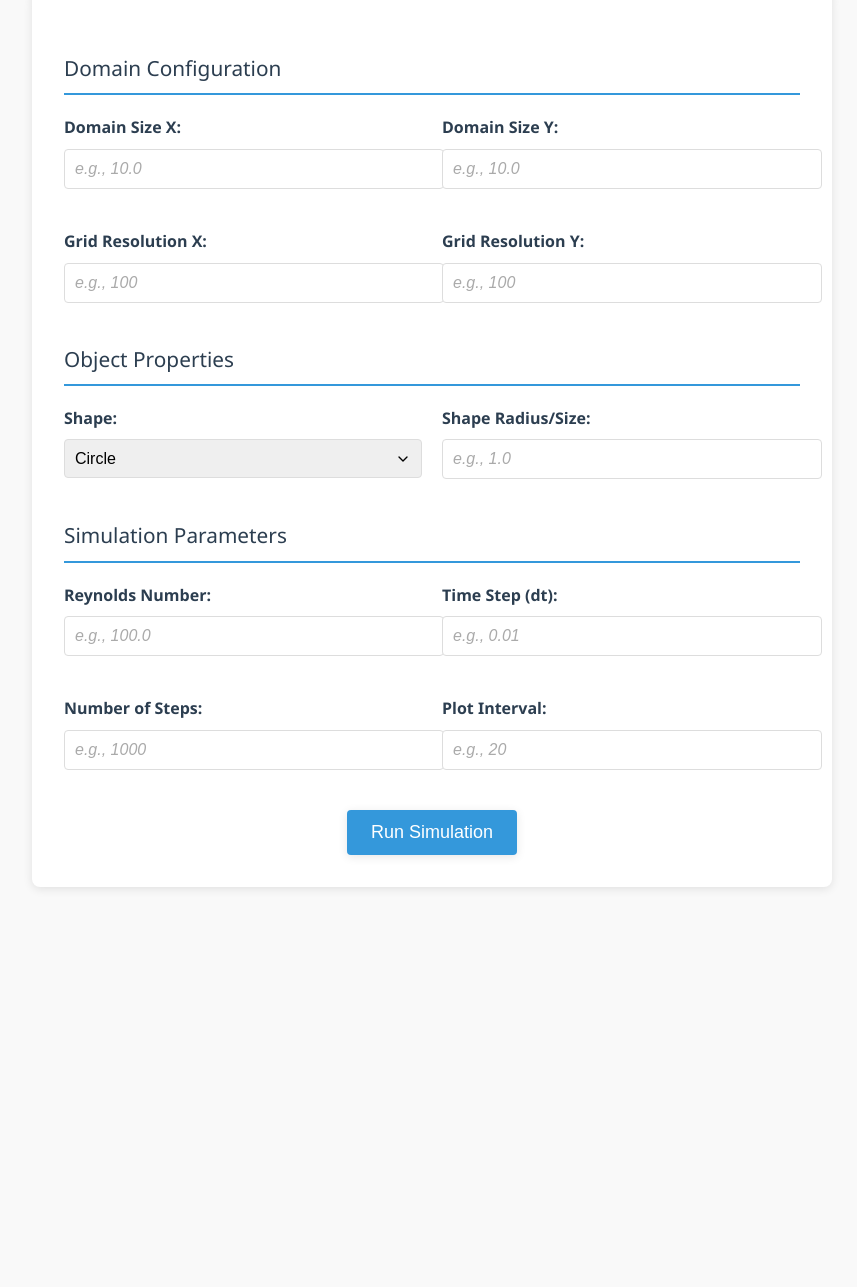
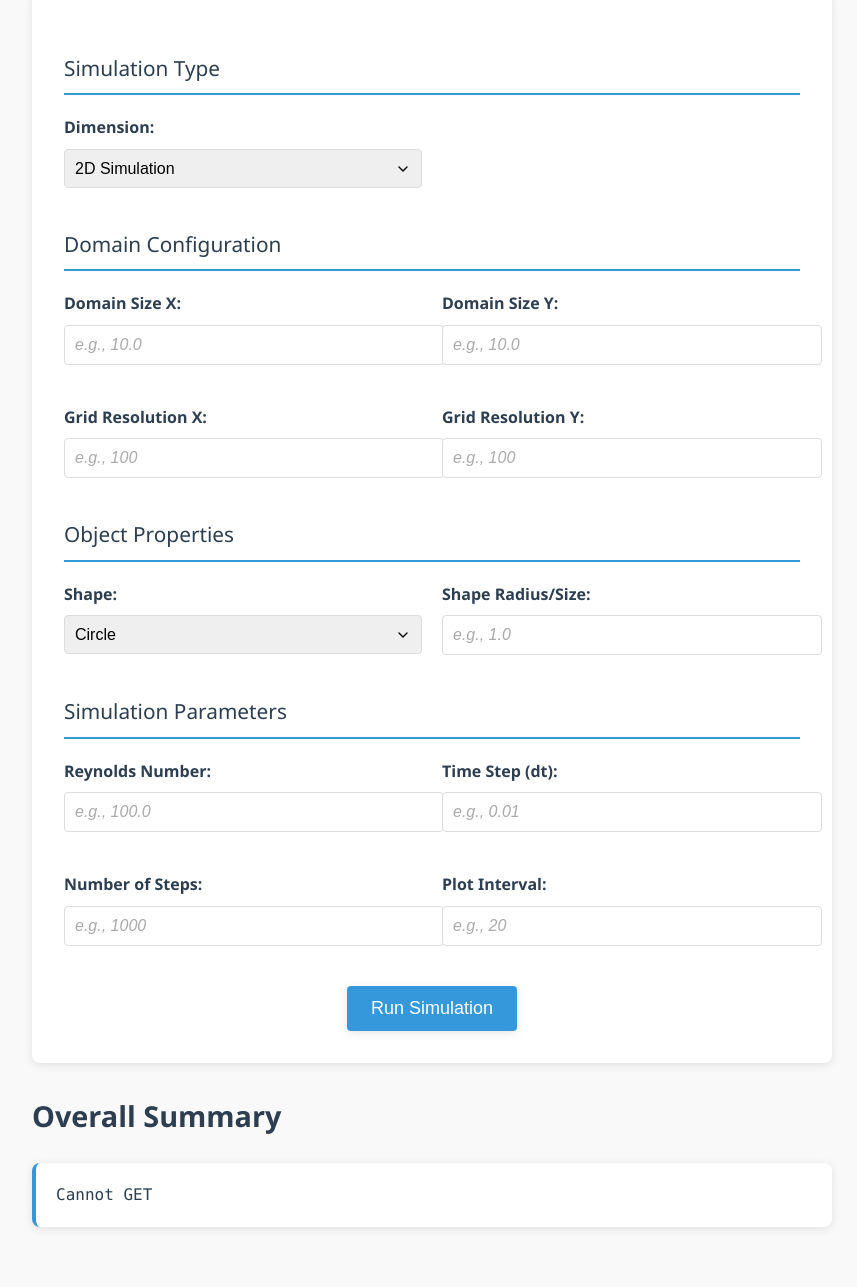
Before and after one commit to shivamKrishnan/simple_cfd, a Flask app: page / in a window 1280 px wide. Shown: the part 186-1473 px from the top of the page, without its empty margins (208-1065 px from the left). Before the commit the page ends 1075 px from the top, so only its background shows below. Run offline with Flask 3, Linux system fonts and the light colour scheme.

Commit message:
added 2d/3d switch and overall summary

```diff
--- a/templates/index.html
+++ b/templates/index.html
@@ -44,6 +44,12 @@
             font-size: 2.5rem;
         }
 
+        h2 {
+            color: var(--secondary-color);
+            margin-top: 30px;
+            font-size: 1.8rem;
+        }
+
         .subtitle {
             font-size: 1.1rem;
             margin-top: 10px;
@@ -65,6 +71,10 @@
 
         .form-group {
             margin-bottom: 20px;
+        }
+
+        .form-group.hidden {
+            display: none;
         }
 
         label {
@@ -91,10 +101,13 @@
             box-shadow: 0 0 0 2px rgba(52, 152, 219, 0.2);
         }
 
-        /* Styling for placeholder text */
         input::placeholder {
             color: #aaa;
             font-style: italic;
+        }
+
+        input[type="file"] {
+            padding: 8px;
         }
 
         select {
@@ -103,10 +116,6 @@
             background-repeat: no-repeat;
             background-position: right 10px center;
             background-size: 1em;
-        }
-
-        .shape-select {
-            grid-column: span 2;
         }
 
         .submit-container {
@@ -143,9 +152,31 @@
             margin: 20px 0;
         }
 
+        #summary {
+            background-color: white;
+            padding: 20px;
+            border-radius: 8px;
+            box-shadow: var(--shadow);
+            margin-top: 20px;
+            white-space: pre-wrap;
+            font-family: 'Consolas', monospace;
+            line-height: 1.5;
+            max-height: 300px;
+            overflow-y: auto;
+            border-left: 4px solid var(--primary-color);
+        }
+
+        .loading {
+            text-align: center;
+            padding: 20px;
+            color: #777;
+            font-style: italic;
+        }
+
         footer {
             text-align: center;
             margin-top: 20px;
+            padding: 10px;
             font-size: 0.9rem;
             color: #666;
         }
@@ -153,10 +184,6 @@
         @media (max-width: 600px) {
             .form-grid {
                 grid-template-columns: 1fr;
-            }
-
-            .shape-select {
-                grid-column: span 1;
             }
 
             header {
@@ -168,6 +195,37 @@
             }
         }
     </style>
+    <script>
+        // Function to toggle the visibility of the STL model input
+        function toggleSTLInput() {
+            const stlInput = document.getElementById('stlInput');
+            const simulationType = document.getElementById('simulationType').value;
+            if (simulationType === '3D') {
+                stlInput.classList.remove('hidden');
+            } else {
+                stlInput.classList.add('hidden');
+            }
+        }
+
+        // Function to fetch and display the overall summary
+        function fetchSummary() {
+            const summaryElement = document.getElementById('summary');
+            summaryElement.innerHTML = '<div class="loading">Loading summary data...</div>';
+
+            fetch('/get_summary')
+                .then(response => response.text())
+                .then(data => {
+                    summaryElement.textContent = data;
+                })
+                .catch(error => {
+                    console.error('Error fetching summary:', error);
+                    summaryElement.textContent = 'Failed to load summary. Please try again later.';
+                });
+        }
+
+        // Fetch the summary when the page loads
+        window.onload = fetchSummary;
+    </script>
 </head>
 
 <body>
@@ -177,7 +235,23 @@
             <div class="subtitle">Fluid Dynamics Visualization Tool</div>
         </header>
 
-        <form class="simulation-form" action="/run_simulation" method="post">
+        <form class="simulation-form" action="/run_simulation" method="post" enctype="multipart/form-data">
+            <div class="section-title">Simulation Type</div>
+            <div class="form-grid">
+                <div class="form-group">
+                    <label for="simulationType">Dimension:</label>
+                    <select id="simulationType" name="simulationType" onchange="toggleSTLInput()" required>
+                        <option value="2D">2D Simulation</option>
+                        <option value="3D">3D Simulation</option>
+                    </select>
+                </div>
+
+                <div class="form-group hidden" id="stlInput">
+                    <label for="stlFile">Import STL Model:</label>
+                    <input type="file" id="stlFile" name="stlFile" accept=".stl">
+                </div>
+            </div>
+
             <div class="section-title">Domain Configuration</div>
             <div class="form-grid">
                 <div class="form-group">
@@ -260,6 +334,9 @@
             </div>
         </form>
 
+        <h2>Overall Summary</h2>
+        <div id="summary">Loading summary...</div>
+
         <footer>
             <!-- <p>Computational Fluid Dynamics Simulator &copy; 2025</p> -->
         </footer>
```
